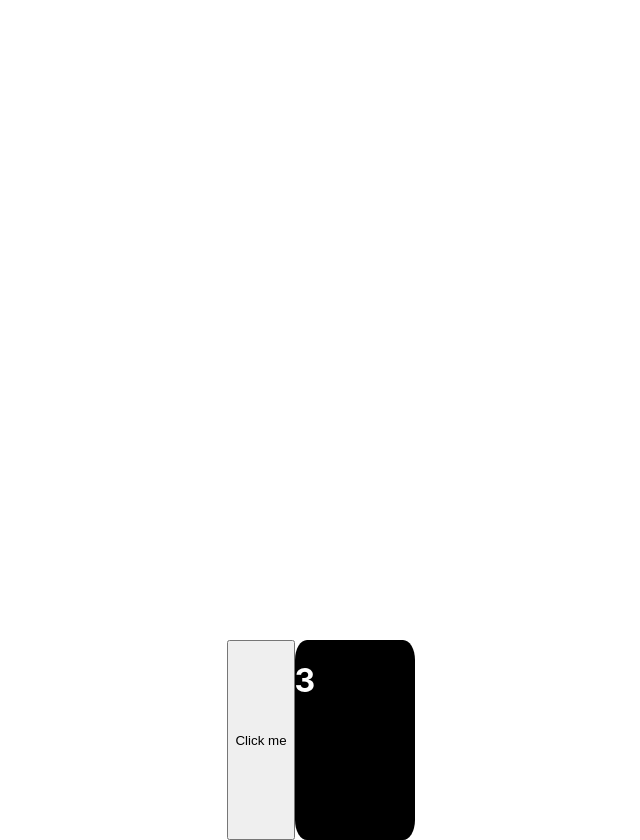
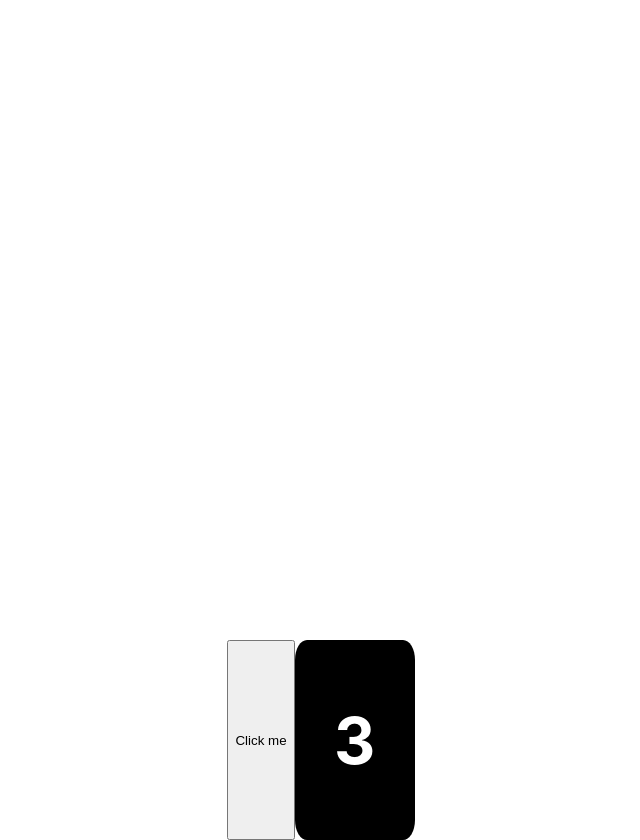
Before and after one commit to Gusstavolo/blackjackinreact, a React (Create React App) app: page / in a window 1280 px wide. Both pictures are taken after a click on the button "Click me". Shown: the whole page, without its empty margins (319-959 px from the left). Built offline with nearby package versions, Linux system fonts and the light colour scheme.

Commit message:
fixed cards

```diff
--- a/src/App.css
+++ b/src/App.css
@@ -5,7 +5,8 @@
   height: 200px;
   border-radius: 10%;
   background: black;
-
+  justify-content: center;
+  align-items: center;
   bottom: 0px;
   transition:2s;
 
@@ -17,7 +18,7 @@
 .OrganizeCards {
   display: flex;
   flex-direction: row;
-  gap: 0px;
+  gap: 2px;
 
 }
 footer {
--- a/src/components/GenerateCards.jsx
+++ b/src/components/GenerateCards.jsx
@@ -1,26 +1,18 @@
-import '../App.css';
-import { createElement } from 'react';
+import React, { useState } from 'react';
 import styled from 'styled-components';
-import React, { useState } from "react";
 
-let ChangerCard = ('./models/cards/cardsss.png')
-
-
-export const CardStyle = styled.div`
+const CardStyle = styled.div`
     display: flex;
     width: 150px;
     height: 230px;
     border-radius: 10%;
     background: black;
-
-`;
-const CardStyleH1 = styled.h1`
-
-color: white;
-
 `;
 
-
+const CardStyleH1 = styled.h1`
+    font-size: 4rem;
+    color: white;
+`;
 
 export const ButtonCard = ({ onClick }) => {
     return (
@@ -31,45 +23,32 @@ export const ButtonCard = ({ onClick }) => {
 }
 
 export const GenerateCards = () => {
-
-
-
-
     const [cards, setCards] = useState([]);
-
+    console.log("Valores das cartas:", cards);
     const randomNumberInRange = (min, max) => {
         return Math.floor(Math.random() * (max - min + 1)) + min;
     };
 
     const handleClick = () => {
         const num = randomNumberInRange(1, 13); // Gerar o número antes de definir o card
-      setCards([...cards, test(num)]); // Adicionar um novo card com o número gerado
+        const newCard = { id: Date.now(), num }; // criar um novo objeto carta com um id único baseado no timestamp atual
+        setCards([...cards, newCard]); // Adicionar o novo card à matriz de cards
     }
 
-    const test = (num) => {
     return (
-        <div className='card'>
+        <>
+            <ButtonCard onClick={handleClick} />
+            <div className='OrganizeCards'>
+                {cards.map((card, index) => (
+                    <div key={card.id} className='card'>
+
                             <CardStyleH1>
-            {num}
+                                {card.num}
                             </CardStyleH1>
+
                     </div>
+                ))}
+            </div>
+        </>
     );
 }
-
-
-
-
-
-    return (
-    <><ButtonCard onClick={handleClick} />
-
-        <div className='OrganizeCards'>
-
-                {cards.map((card, index) => (
-                <div key={index}>{card}</div>
-            ))}
-
-        </div>
-    </>
-    )
-}
```
Also changed, not shown: 2 other files (tests, documents, lock files or other folders). Lines whose indentation alone changed are shown as unchanged.
